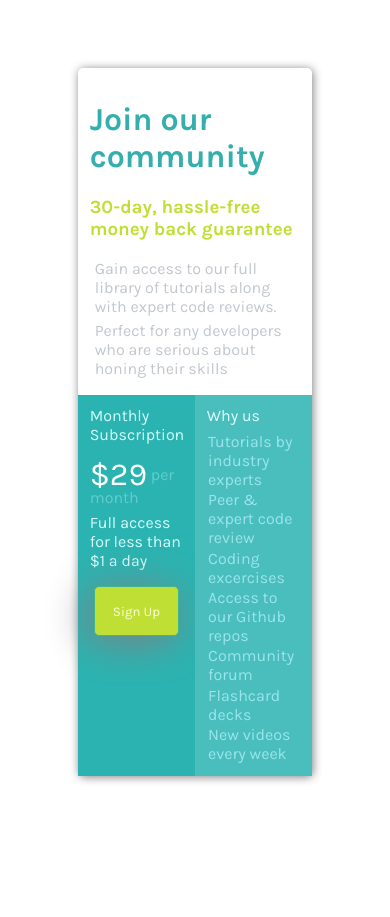
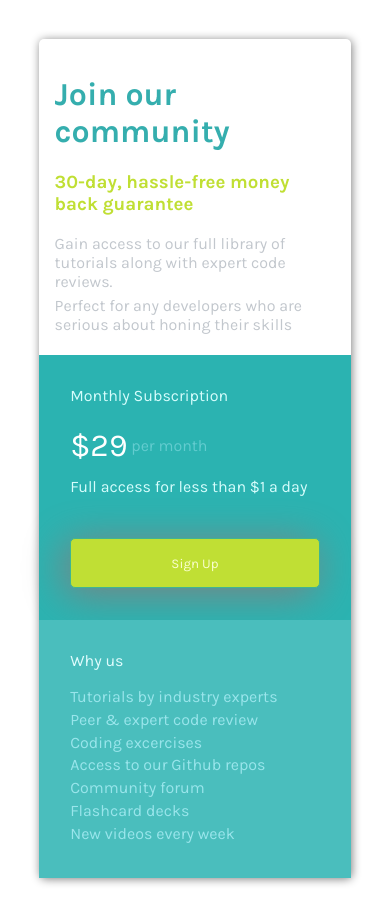
Before and after one commit to pena-prince/single-price-grid, a plain HTML site: page index.html in a window 390 px wide. Before the commit the page ends 844 px from the top, so only its background shows below. Drawn offline with Linux system fonts and the light colour scheme.

Commit message:
Added media query for mobile

```diff
--- a/styles.css
+++ b/styles.css
@@ -11,7 +11,7 @@ body,p,ul,li{
     align-items: center;
 }
 .secondContainer{
-    max-width: 60%;
+    width: 45%;
     border-radius: 5px;
     box-shadow: 1px 1px 10px grey
 }
@@ -26,8 +26,7 @@ body,p,ul,li{
 }
 .intro p{
     color: #C2C7CD;
-    margin: 5px;
-    padding: 0;
+    margin-bottom: 5px;
 }
 .detailsContainer{
     display: flex;
@@ -59,7 +58,7 @@ body,p,ul,li{
 .detailsContainer .detailsColumn1 .buttonContainer button{
     background-color: hsl(71, 73%, 54%);
     height: 50px;
-    width: 90%;
+    width: 100%;
     border: #40B590 1px solid;
     box-shadow: -5px 5px 40px grey;
     border-radius: 5px;
@@ -82,10 +81,25 @@ body,p,ul,li{
     margin-bottom: 7%;
 }
 .detailsContainer .detailsColumn2 li{
-    margin: 1.5%;
+    margin: 1.5% 0;
     color: #99E5EB;
     list-style: none;
 }
 .detailsContainer .detailsColumn2 .detailsColumn2Container{
     padding: 10%;
 }
+
+/* mobile view */
+
+@media only screen and (max-width: 800px) {
+    .mainContainer{
+        height: 100%;
+    }
+    .secondContainer{
+        width: 80%;
+        margin: 10% 0;
+    }
+    .detailsContainer{
+        flex-direction:column;
+    }
+  }
```
